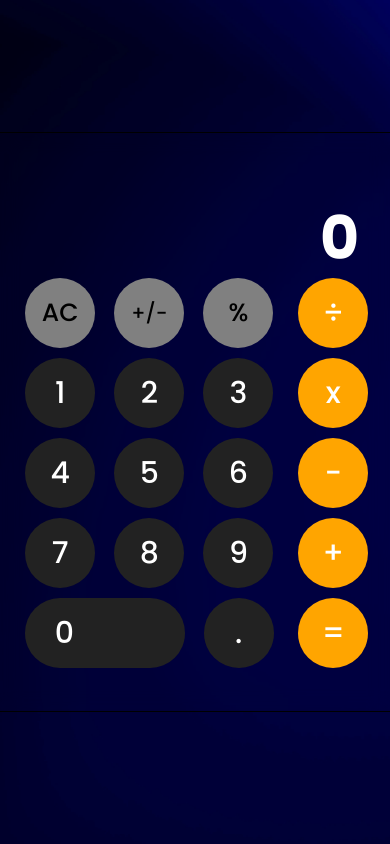
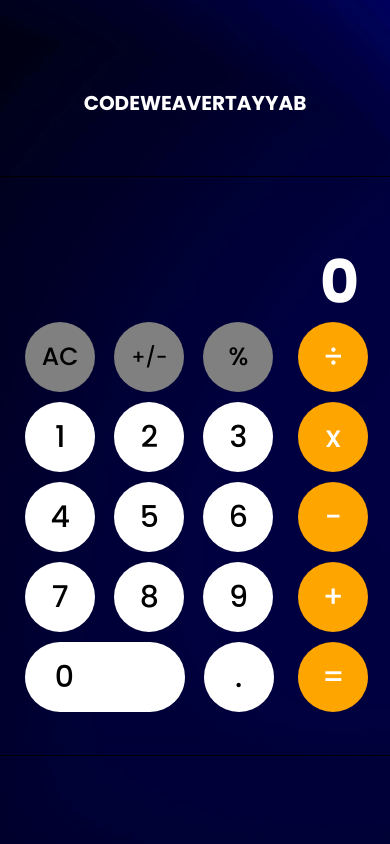
Before and after one commit to codeweavertayyab/Js-Calculator, a plain HTML site: page index.html in a window 390 px wide. Shown: the top 844 px of the page. Drawn offline with Linux system fonts and the light colour scheme; a web font is replaced by a local one.

Commit message:
minorchanges

```diff
--- a/style.css
+++ b/style.css
@@ -72,8 +72,8 @@ body {
   font-size: 25px;
 }
 .numberscon button {
-  background-color: rgb(34, 34, 34);
-  color: white;
+  background-color: white;
+  color: black;
 }
 .btnzero {
   width: 160px !important;
@@ -111,7 +111,14 @@ body {
     justify-content: space-evenly;
     align-items: center;
   }
-  .center{
+  .center h1{
+    text-transform: uppercase;
+    color: white;
+    font-size: 20px;
+    margin-bottom: -50px;
+
+}
+.center h3{
     display: none;
-  }
 }
+}
```
